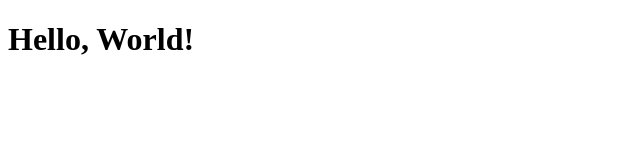
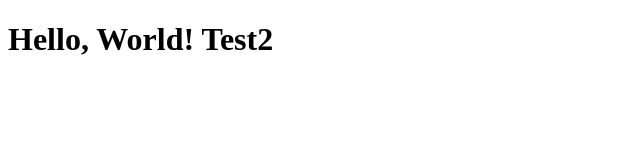
Before and after one commit to SergeyAkkuratov/OTUS_homework_lesson52, a plain HTML site: page index.html in a window 1280 px wide. Shown: the whole page, without its empty margins (0-640 px from the left). Drawn offline with Linux system fonts and the light colour scheme.

Commit message:
GitHub Pages deploy

```diff
--- a/index.html
+++ b/index.html
@@ -5,6 +5,6 @@
         <title>Hello, World!</title>
     </head>
     <body>
-        <h1>Hello, World!</h1>
+        <h1>Hello, World! Test2</h1>
     </body>
 </html>
```
